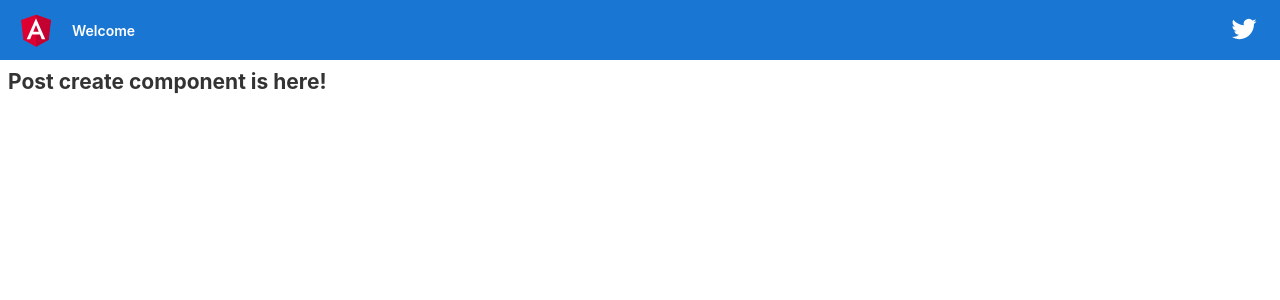
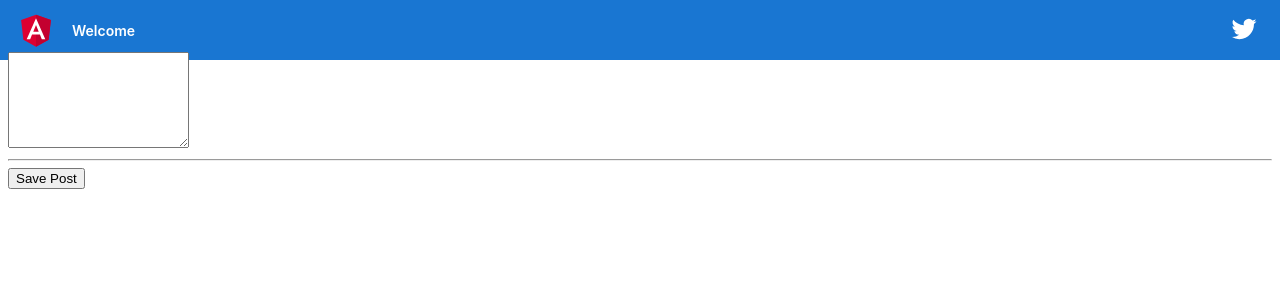
Before and after one commit to Marti-b/MEAN-app, an Angular app: page / in a window 1280 px wide. Shown: the top 300 px of the page. Built offline with nearby package versions, Linux system fonts and the light colour scheme.

Commit message:
Add event listener for posting-create via event binding

```diff
--- a/src/app/posts/post-create/post-create.component.html
+++ b/src/app/posts/post-create/post-create.component.html
@@ -1 +1,3 @@
-<h2>Post create component is here!</h2>
+<textarea  rows="6"></textarea>
+<hr>
+<button (click) = "onAddPost()"> Save Post</button>
--- a/src/app/posts/post-create/post-create.component.ts
+++ b/src/app/posts/post-create/post-create.component.ts
@@ -7,4 +7,8 @@
 })
 
 
-export class PostCreateComponent {}
+export class PostCreateComponent {
+  onAddPost(){
+    alert('Message Added');
+  }
+}
```
